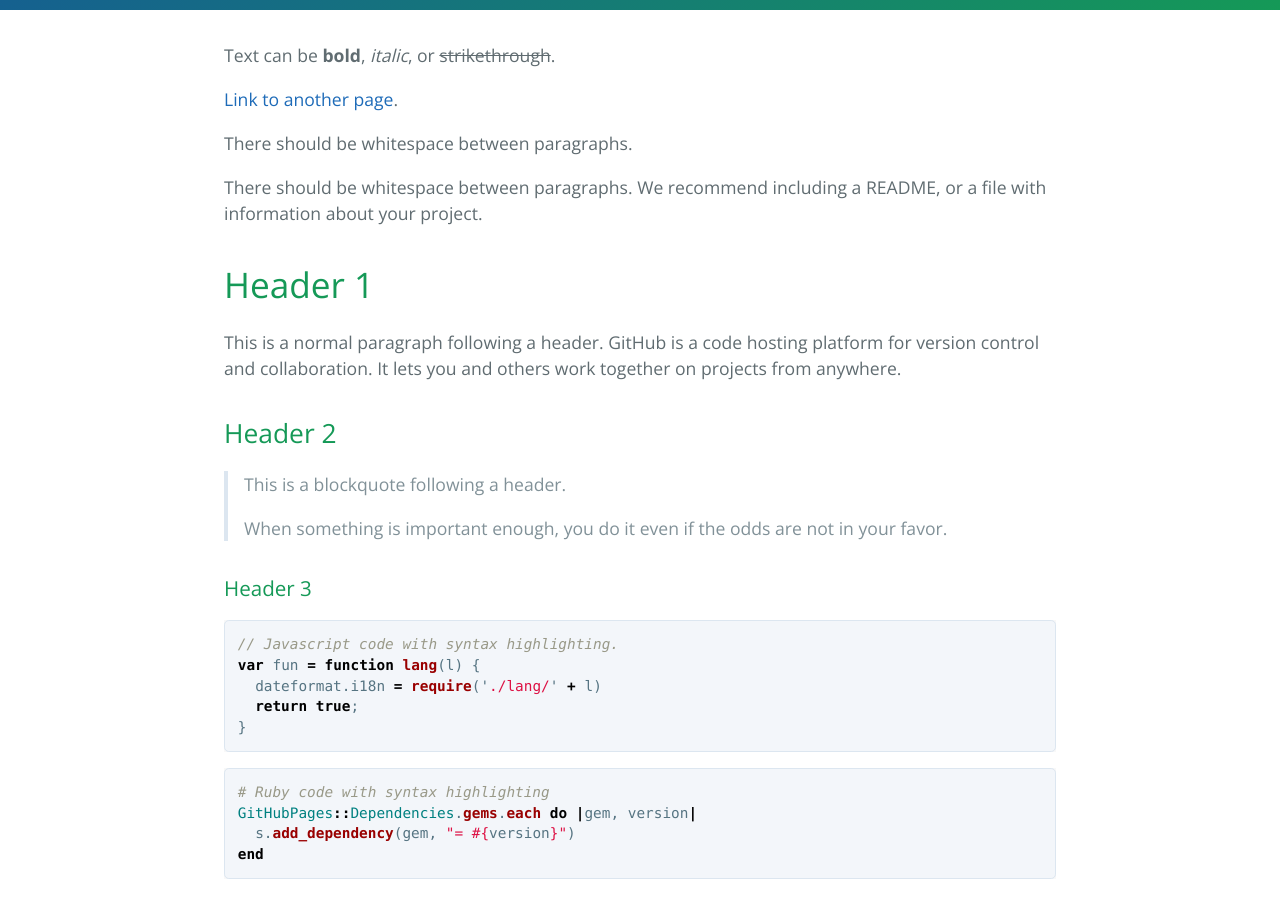
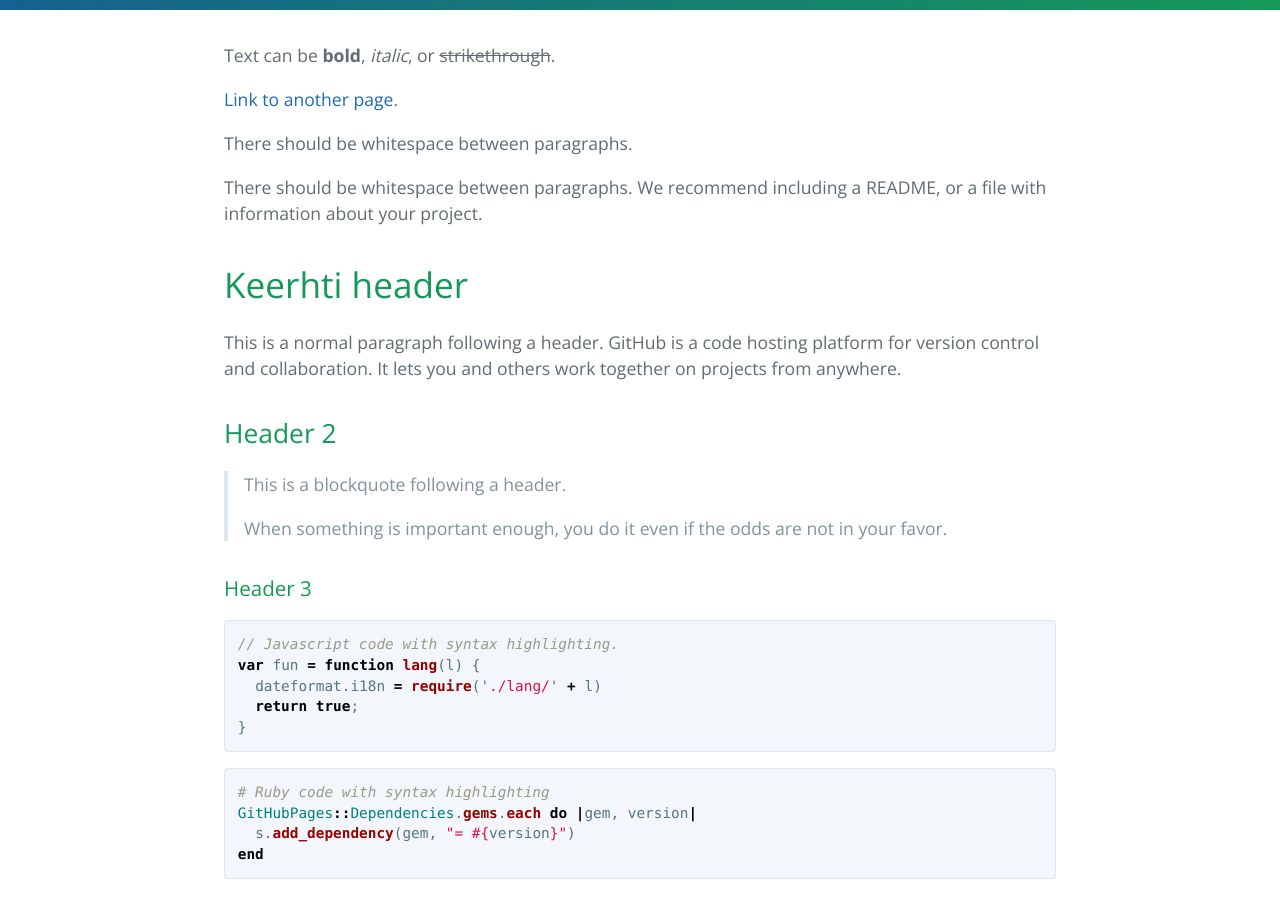
Before and after one commit to reddysowmya999/reddysowmya999.github.io, a Jekyll site: the page built from index.md, in a window 1280 px wide and 900 px high, scrolled down 373 px. Built offline with Jekyll 4.4.1, drawn with Linux system fonts in a browser that asks for light colours.

Commit message:
Update index.md

```diff
--- a/index.md
+++ b/index.md
@@ -10,7 +10,7 @@ There should be whitespace between paragraphs.
 
 There should be whitespace between paragraphs. We recommend including a README, or a file with information about your project.
 
-# Header 1
+# Keerhti header
 
 This is a normal paragraph following a header. GitHub is a code hosting platform for version control and collaboration. It lets you and others work together on projects from anywhere.
 
```
